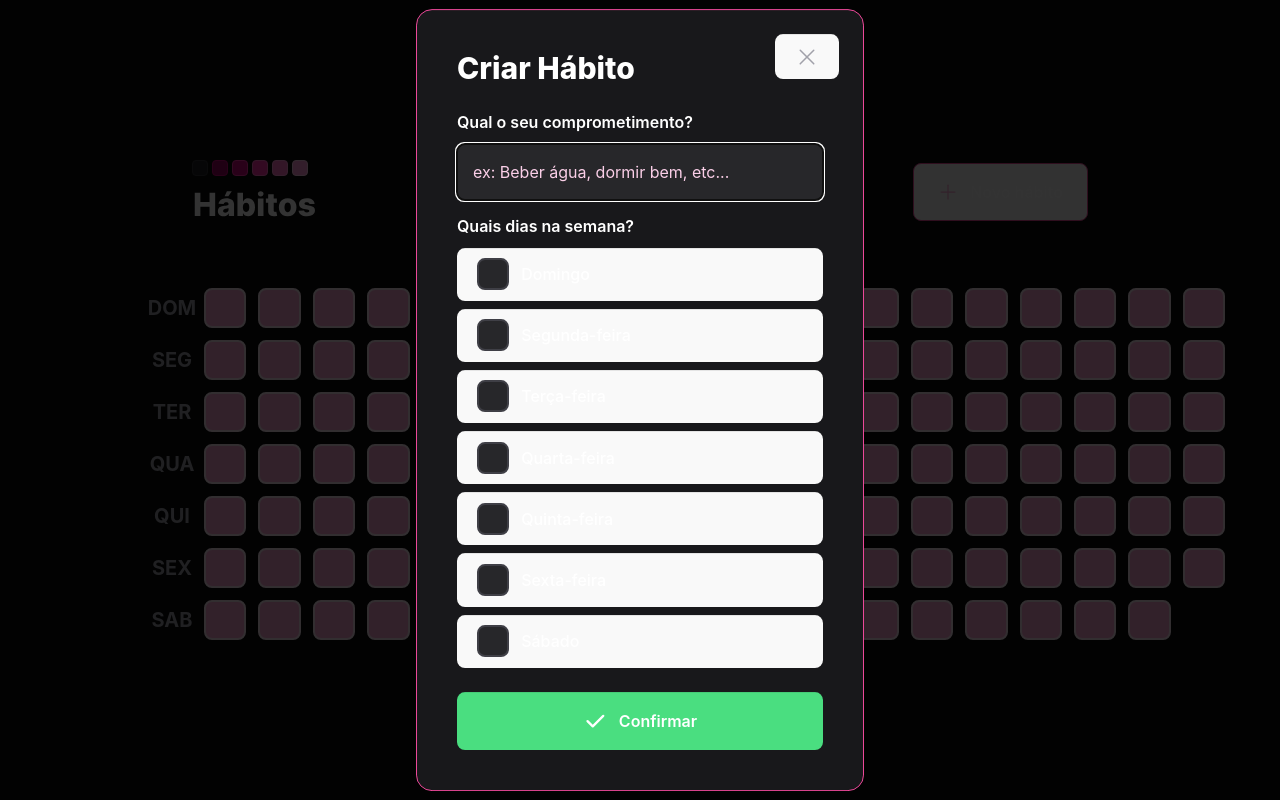
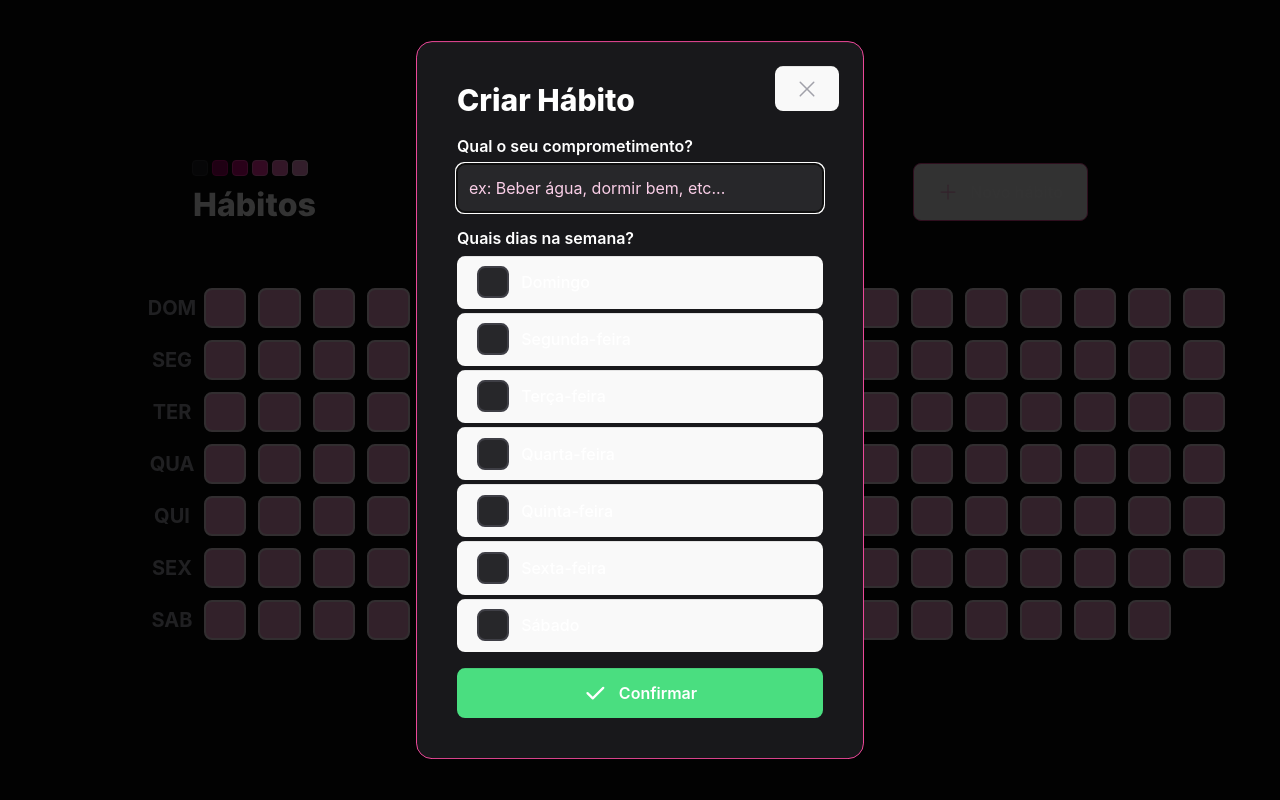
Before and after one commit to JuCouto/HabitTrackerAplication-Mobile, a React (Vite) app in the folder webReact/: page / in a window 1280 px wide. Both pictures are taken after a click on the button "Novo hábito". Built offline with nearby package versions, Linux system fonts and the light colour scheme.

Commit message:
Obtendo dados do formulário

```diff
--- a/webReact/src/components/Header.tsx
+++ b/webReact/src/components/Header.tsx
@@ -8,7 +8,7 @@ export function Header () {
 
 
 return (
-    <div className="w-full max-w-4xl mx-auto flex items-center justify-between gap-5">
+    <div className="w-full max-w-4xl mx-auto flex items-center justify-between gap-3">
     <img src={logoImage} alt="logo Hábitos" />
 
     <Dialog.Root>
--- a/webReact/src/components/NewHabitForm.tsx
+++ b/webReact/src/components/NewHabitForm.tsx
@@ -1,7 +1,6 @@
 import { Check } from 'phosphor-react';
 import * as Checkbox from '@radix-ui/react-checkbox';
-
-export function NewHabitForm() {
+import { FormEvent, useState } from 'react';
 
 const availableWeekDays = [
     'Domingo',
@@ -13,8 +12,31 @@ export function NewHabitForm() {
     'Sábado'
 ]
 
+export function NewHabitForm() {
+    const [title ,setTitle] = useState("")
+    const[weekDays, setWeekDays] = useState<number[]>([]) // quando um array é retornado no useStae, preciso informar o tipo do array.
+
+    // Para não fazer redirecionamento do usuário para outra página, após fazer o submit.
+    function createNewHabit(event: FormEvent){
+        event.preventDefault()
+        console.log(title, weekDays)
+    }
+
+
+    function handleToggleWeekDay(weekDay : number){
+        if(weekDays.includes(weekDay)) {
+            const weekDayWithRemovedOne = weekDays.filter(day => day != weekDay)
+
+            setWeekDays(weekDayWithRemovedOne)
+        }else{
+            const weekDayWithAddedOne = [...weekDays,weekDay]
+
+            setWeekDays(weekDayWithAddedOne)
+        }
+    }
+
     return (
-        <form className="w-full flex flex-col mt-6 ">
+        <form onSubmit={createNewHabit} className="w-full flex flex-col mt-4 ">
             <label htmlFor="title" className="font-semibold leading-tight">
                 Qual o seu comprometimento?
             </label>
@@ -22,19 +44,24 @@ export function NewHabitForm() {
             <input type="text"
                 id="title"
                 placeholder="ex: Beber água, dormir bem, etc..."
-                className="p-4 rounded-lg mt-3 bg-zinc-800 text-white placeholder:text-pink-200"
-                autoFocus />
+                className="p-3 rounded-lg mt-2 bg-zinc-800 text-white placeholder:text-pink-200"
+                autoFocus
+                onChange={event => setTitle(event.target.value)}/>
 
             <label htmlFor="" className="font-semibold leading-tight mt-4">
                 Quais dias na semana?
             </label>
 
-            <div className="flex flex-col gap-2 mt-3">
-                {availableWeekDays.map(weekDay => {
+            <div className="flex flex-col gap-1 mt-2">
+                {availableWeekDays.map((weekDay,index) => {
                     return (
                         <Checkbox.Root
                             key={weekDay}
-                            className="flex items-center gap-3 group">
+                            className="flex items-center gap-3 group"
+                            onCheckedChange={()=>{
+                                handleToggleWeekDay(index)
+                            }}
+                            >
 
                             <div className="h-8 w-8 rounded-lg flex items-center justify-center bg-zinc-800 border-2 border-zinc-700 group-data-[state=checked]:bg-green-400 group-data-[state=checked]:border-green-400">
                                 <Checkbox.Indicator>
@@ -52,7 +79,7 @@ export function NewHabitForm() {
 
             </div>
 
-            <button type="submit" className="mt-6 rounded-lg p-4 flex items-center justify-center gap-3 font-semibold bg-green-400 hover:bg-green-300">
+            <button type="submit" className="mt-4 rounded-lg p-3 flex items-center justify-center gap-3 font-semibold bg-green-400 hover:bg-green-300">
                 <Check size={24} weight="bold" />
                 Confirmar
             </button>
```
Lines whose indentation alone changed are shown as unchanged.
